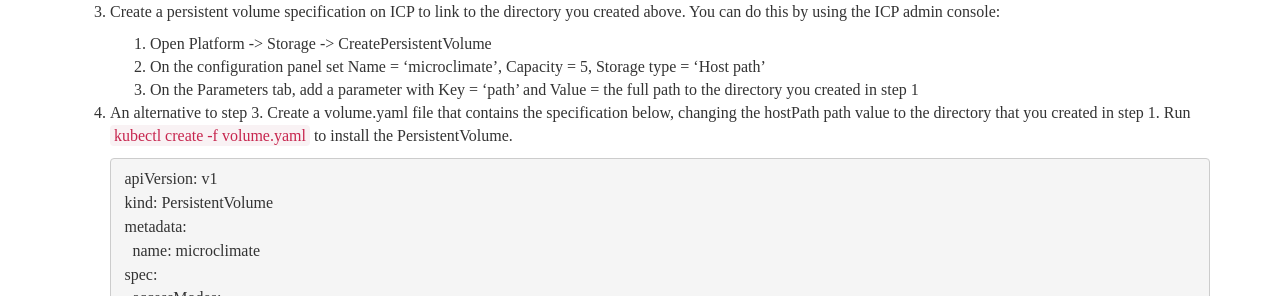
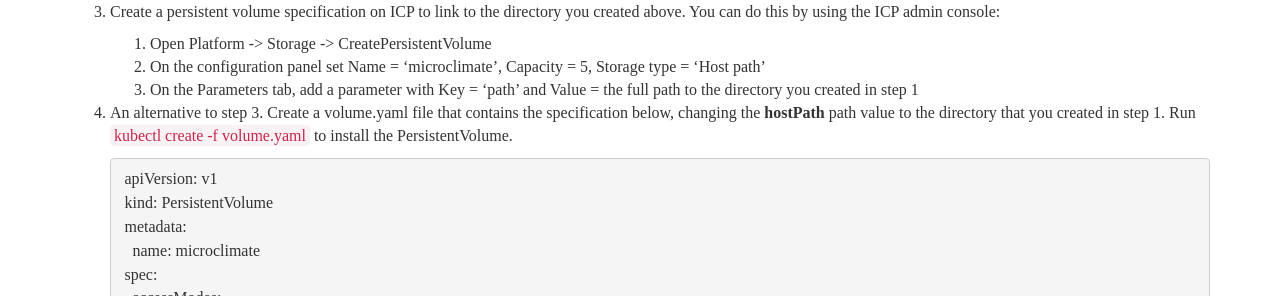
Before and after one commit to microclimate-dev2ops/microclimate-dev2ops.github.io, a Jekyll site: the page built from docPages/persistent.md, in a window 1280 px wide. Shown: the part 843-1139 px from the top of the page. Built offline with Jekyll 4.4.1, drawn with Linux system fonts in a browser that asks for light colours; nearby versions of some CDN libraries; some web fonts are replaced.

````diff
--- a/docPages/persistent.md
+++ b/docPages/persistent.md
@@ -24,7 +24,7 @@ When you test microclimate you can use the **hostPath** storage type to persist
 	2. On the configuration panel set Name = 'microclimate', Capacity = 5, Storage type = 'Host path'
 	3. On the Parameters tab, add a parameter with Key = 'path' and Value = the full path to the directory you created in step 1
 
-4. An alternative to step 3. Create a volume.yaml file that contains the specification below, changing the hostPath path value to the directory that you created in step 1.  Run ``kubectl create -f volume.yaml`` to install the PersistentVolume.
+4. An alternative to step 3. Create a volume.yaml file that contains the specification below, changing the **hostPath** path value to the directory that you created in step 1.  Run ``kubectl create -f volume.yaml`` to install the PersistentVolume.
 
     ```sh
     apiVersion: v1
````
